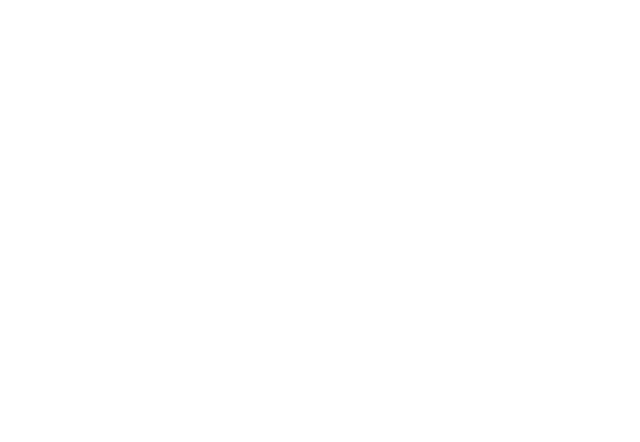
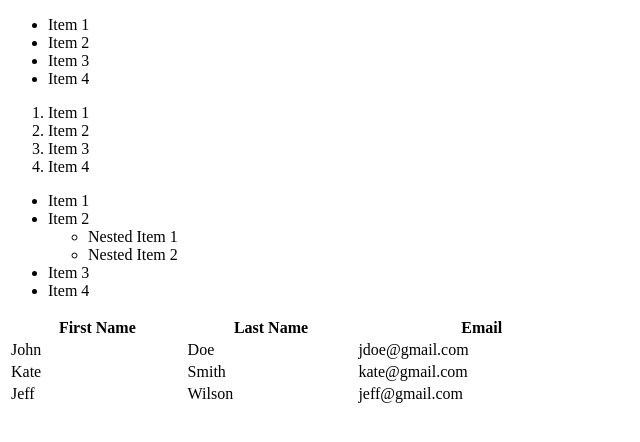
Before and after one commit to artistic-engineer/Udemy_HTML-CSS_BradTraversy, a plain HTML site: page Section2_Html_Basics/06_lists_tables.html in a window 1280 px wide. Shown: the whole page, without its empty margins (0-640 px from the left). Drawn offline with Linux system fonts and the light colour scheme.

Commit message:
Html part update

```diff
--- a/Section2_Html_Basics/06_lists_tables.html
+++ b/Section2_Html_Basics/06_lists_tables.html
@@ -4,9 +4,64 @@
     <meta charset="UTF-8">
     <meta http-equiv="X-UA-Compatible" content="IE=edge">
     <meta name="viewport" content="width=device-width, initial-scale=1.0">
-    <title>Document</title>
+    <title>Lists & Tables</title>
 </head>
 <body>
+    <!-- Unordered lists -->
+    <ul>
+        <li>Item 1</li>
+        <li>Item 2</li>
+        <li>Item 3</li>
+        <li>Item 4</li>
+    </ul>
 
+    <!-- Ordered Lists -->
+    <ol>
+        <li>Item 1</li>
+        <li>Item 2</li>
+        <li>Item 3</li>
+        <li>Item 4</li>
+    </ol>
+
+    <!-- Nested lists -->
+    <ul>
+        <li>Item 1</li>
+        <li>Item 2
+            <ul>
+                <li>Nested Item 1</li>
+                <li>Nested Item 2</li>
+            </ul>
+        </li>
+        <li>Item 3</li>
+        <li>Item 4</li>
+    </ul>
+
+    <!-- Tables -->
+    <table style="width:600px">
+        <thead>
+            <tr>
+                <th>First Name</th>
+                <th>Last Name</th>
+                <th>Email</th>
+            </tr>
+        </thead>
+        <tbody>
+            <tr>
+                <td>John</td>
+                <td>Doe</td>
+                <td>jdoe@gmail.com</td>
+            </tr>
+            <tr>
+                <td>Kate</td>
+                <td>Smith</td>
+                <td>kate@gmail.com</td>
+            </tr>
+            <tr>
+                <td>Jeff</td>
+                <td>Wilson</td>
+                <td>jeff@gmail.com</td>
+            </tr>
+        </tbody>
+    </table>
 </body>
 </html>
```
Also changed, not shown: Section2_Html_Basics/07_forms_input.html (added, +74 -0 lines), Section2_Html_Basics/08_block_inline.html (added, +19 -0 lines), Section2_Html_Basics/09_ids_class.html (added, +12 -0 lines).
